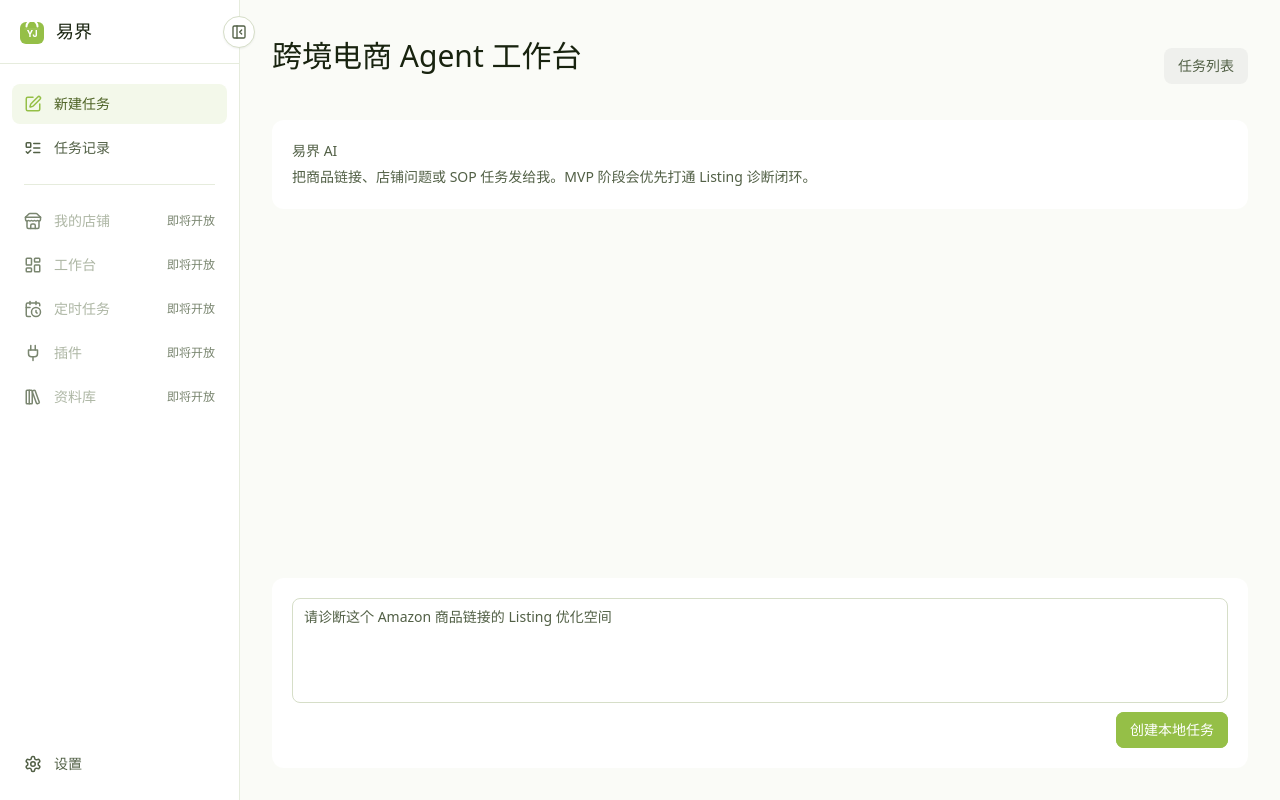
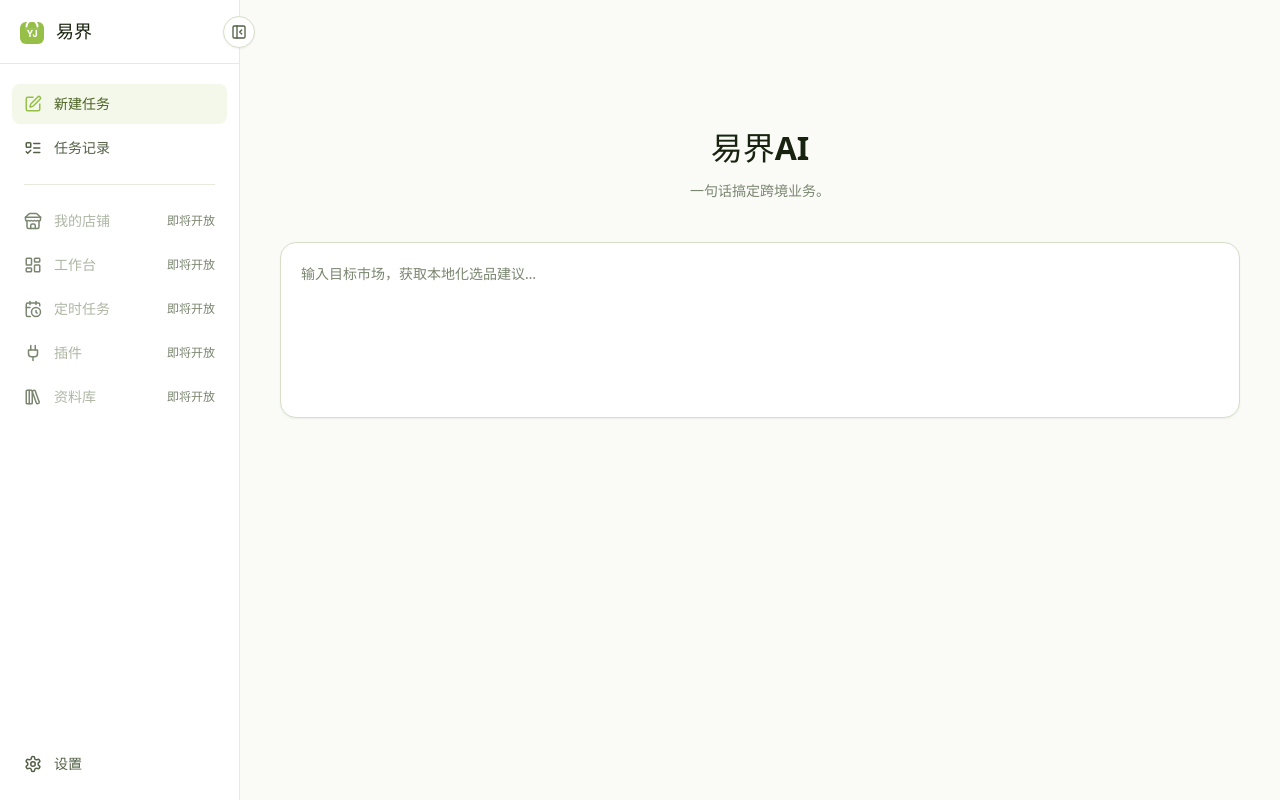
Before and after one commit to 36Dge/yijie-desktop, a Vue app: page /chat in a window 1280 px wide. Built offline with nearby package versions, Linux system fonts and the light colour scheme.

Commit message:
feat(chat): implement FEAT-124 S3 entry state

```diff
--- /dev/null
+++ b/src/composables/useRotatingPlaceholder.ts
@@ -0,0 +1,146 @@
+import {
+  computed,
+  onScopeDispose,
+  ref,
+  watch,
+  type ComputedRef,
+  type Ref,
+  type WatchStopHandle,
+} from "vue";
+import {
+  PLACEHOLDER_ROTATION_INTERVAL_MS,
+  nextPlaceholderIndex,
+  placeholderAt,
+  shouldRotatePlaceholder,
+} from "../domain/placeholder-rotation";
+
+export interface MotionPreferenceSource {
+  readonly matches: boolean;
+  subscribe(listener: (matches: boolean) => void): () => void;
+}
+
+export interface RotatingPlaceholderOptions {
+  motionPreference?: MotionPreferenceSource;
+  intervalMs?: number;
+}
+
+export interface RotatingPlaceholder {
+  placeholder: ComputedRef<string>;
+  placeholderIndex: Readonly<Ref<number>>;
+  isFocused: Readonly<Ref<boolean>>;
+  onFocus: () => void;
+  onBlur: () => void;
+  dispose: () => void;
+}
+
+function createSystemMotionPreference(): MotionPreferenceSource | undefined {
+  if (typeof window === "undefined" || typeof window.matchMedia !== "function") {
+    return undefined;
+  }
+
+  const query = window.matchMedia("(prefers-reduced-motion: reduce)");
+
+  return {
+    get matches() {
+      return query.matches;
+    },
+    subscribe(listener) {
+      const handleChange = (event: MediaQueryListEvent) => listener(event.matches);
+      query.addEventListener("change", handleChange);
+      return () => query.removeEventListener("change", handleChange);
+    },
+  };
+}
+
+export function useRotatingPlaceholder(
+  value: Ref<string>,
+  options: RotatingPlaceholderOptions = {},
+): RotatingPlaceholder {
+  const motionPreference = options.motionPreference ?? createSystemMotionPreference();
+  const intervalMs = options.intervalMs ?? PLACEHOLDER_ROTATION_INTERVAL_MS;
+  const placeholderIndex = ref(0);
+  const isFocused = ref(false);
+  const prefersReducedMotion = ref(motionPreference?.matches ?? false);
+  const placeholder = computed(() => placeholderAt(placeholderIndex.value));
+
+  let intervalHandle: ReturnType<typeof globalThis.setInterval> | undefined;
+  let stopWatching: WatchStopHandle | undefined;
+  let unsubscribeMotionPreference: (() => void) | undefined;
+  let isDisposed = false;
+
+  function stopRotation(): void {
+    if (intervalHandle === undefined) {
+      return;
+    }
+
+    globalThis.clearInterval(intervalHandle);
+    intervalHandle = undefined;
+  }
+
+  function syncRotation(): void {
+    if (prefersReducedMotion.value) {
+      placeholderIndex.value = 0;
+    }
+
+    const shouldRotate = shouldRotatePlaceholder({
+      value: value.value,
+      isFocused: isFocused.value,
+      prefersReducedMotion: prefersReducedMotion.value,
+      isDisposed,
+    });
+
+    if (!shouldRotate) {
+      stopRotation();
+      return;
+    }
+
+    if (intervalHandle !== undefined) {
+      return;
+    }
+
+    intervalHandle = globalThis.setInterval(() => {
+      placeholderIndex.value = nextPlaceholderIndex(placeholderIndex.value);
+    }, intervalMs);
+  }
+
+  function onFocus(): void {
+    isFocused.value = true;
+  }
+
+  function onBlur(): void {
+    isFocused.value = false;
+  }
+
+  function dispose(): void {
+    if (isDisposed) {
+      return;
+    }
+
+    isDisposed = true;
+    stopRotation();
+    stopWatching?.();
+    unsubscribeMotionPreference?.();
+    stopWatching = undefined;
+    unsubscribeMotionPreference = undefined;
+  }
+
+  stopWatching = watch([value, isFocused, prefersReducedMotion], syncRotation, {
+    flush: "sync",
+  });
+
+  unsubscribeMotionPreference = motionPreference?.subscribe((matches) => {
+    prefersReducedMotion.value = matches;
+  });
+
+  syncRotation();
+  onScopeDispose(dispose);
+
+  return {
+    placeholder,
+    placeholderIndex,
+    isFocused,
+    onFocus,
+    onBlur,
+    dispose,
+  };
+}
--- /dev/null
+++ b/src/domain/placeholder-rotation.ts
@@ -0,0 +1,44 @@
+export const CHAT_ENTRY_PLACEHOLDERS = [
+  "搜索热销商品关键词，发现下一个爆款…",
+  "输入目标市场，获取本地化选品建议…",
+  "查询物流方案，对比各国时效与运费…",
+  "粘贴商品链接，一键分析竞品数据…",
+  "输入店铺名称，诊断运营健康度…",
+] as const;
+
+export const PLACEHOLDER_ROTATION_INTERVAL_MS = 4_000;
+
+export interface PlaceholderRotationState {
+  value: string;
+  isFocused: boolean;
+  prefersReducedMotion: boolean;
+  isDisposed: boolean;
+}
+
+export function normalizePlaceholderIndex(index: number): number {
+  if (!Number.isFinite(index)) {
+    return 0;
+  }
+
+  const integerIndex = Math.trunc(index);
+  return (
+    (integerIndex % CHAT_ENTRY_PLACEHOLDERS.length) + CHAT_ENTRY_PLACEHOLDERS.length
+  ) % CHAT_ENTRY_PLACEHOLDERS.length;
+}
+
+export function nextPlaceholderIndex(index: number): number {
+  return normalizePlaceholderIndex(normalizePlaceholderIndex(index) + 1);
+}
+
+export function placeholderAt(index: number): (typeof CHAT_ENTRY_PLACEHOLDERS)[number] {
+  return CHAT_ENTRY_PLACEHOLDERS[normalizePlaceholderIndex(index)];
+}
+
+export function shouldRotatePlaceholder(state: PlaceholderRotationState): boolean {
+  return (
+    !state.isDisposed &&
+    !state.isFocused &&
+    state.value.length === 0 &&
+    !state.prefersReducedMotion
+  );
+}
--- a/src/pages/chat/ChatPage.vue
+++ b/src/pages/chat/ChatPage.vue
@@ -1,57 +1,107 @@
 <script setup lang="ts">
-import { computed, ref } from "vue";
-import { useRouter } from "vue-router";
-import { NButton, NCard, NH1, NInput, NSpace, NText } from "naive-ui";
+import { ref } from "vue";
+import { useRotatingPlaceholder } from "../../composables/useRotatingPlaceholder";
 
-const prompt = ref("请诊断这个 Amazon 商品链接的 Listing 优化空间");
-const router = useRouter();
-
-const canCreateTask = computed(() => prompt.value.trim().length > 0);
+const prompt = ref("");
+const { placeholder, onFocus, onBlur } = useRotatingPlaceholder(prompt);
 </script>
 
 <template>
-  <section class="chat-workspace">
-    <header>
-      <n-space align="center" justify="space-between">
-        <n-h1>跨境电商 Agent 工作台</n-h1>
-        <n-button secondary @click="router.push('/tasks')">任务列表</n-button>
-      </n-space>
-    </header>
-
-    <n-card class="conversation" :bordered="false">
-      <n-space vertical size="small">
-        <n-text strong>易界 AI</n-text>
-        <n-text>把商品链接、店铺问题或 SOP 任务发给我。MVP 阶段会优先打通 Listing 诊断闭环。</n-text>
-      </n-space>
-    </n-card>
-
-    <n-card :bordered="false">
-      <n-space vertical>
-        <n-input
-          v-model:value="prompt"
-          type="textarea"
-          :autosize="{ minRows: 4, maxRows: 8 }"
-          aria-label="Chat prompt"
-        />
-        <n-space justify="end">
-          <n-button type="primary" :disabled="!canCreateTask">创建本地任务</n-button>
-        </n-space>
-      </n-space>
-    </n-card>
+  <section class="chat-entry" aria-labelledby="new-task-title">
+    <div class="chat-entry__content">
+      <h1 id="new-task-title" class="chat-entry__heading">易界AI</h1>
+      <p id="new-task-subtitle" class="chat-entry__subtitle">一句话搞定跨境业务。</p>
+      <textarea
+        v-model="prompt"
+        class="chat-entry__composer"
+        :placeholder="placeholder"
+        aria-label="输入你的跨境业务需求"
+        aria-describedby="new-task-subtitle"
+        autocomplete="off"
+        spellcheck="true"
+        @focus="onFocus"
+        @blur="onBlur"
+      />
+    </div>
   </section>
 </template>
 
 <style scoped>
-.chat-workspace {
+.chat-entry {
   display: grid;
+  width: 100%;
   min-height: 100%;
-  grid-template-rows: auto 1fr auto;
-  gap: var(--yj-space-5);
+  grid-template-rows:
+    var(--yj-layout-chat-entry-top-offset) auto
+    minmax(var(--yj-space-0), 1fr);
   padding: var(--yj-space-8);
   background: var(--yj-color-bg-page);
 }
 
-.conversation {
-  align-self: start;
+.chat-entry__content {
+  width: min(100%, var(--yj-layout-form-max));
+  grid-row: 2;
+  margin-inline: auto;
+}
+
+.chat-entry__heading {
+  margin: var(--yj-space-0);
+  color: var(--yj-color-text-primary);
+  font-size: var(--yj-font-size-display);
+  font-weight: var(--yj-font-weight-semibold);
+  line-height: var(--yj-line-height-display);
+  text-align: center;
+}
+
+.chat-entry__subtitle {
+  margin: var(--yj-space-3) var(--yj-space-0) var(--yj-space-10);
+  color: var(--yj-color-text-tertiary);
+  font-size: var(--yj-font-size-body);
+  font-weight: var(--yj-font-weight-regular);
+  line-height: var(--yj-line-height-body);
+  text-align: center;
+}
+
+.chat-entry__composer {
+  display: block;
+  width: 100%;
+  height: var(--yj-layout-composer-height);
+  min-height: var(--yj-layout-composer-height);
+  resize: none;
+  padding: var(--yj-space-5);
+  border: var(--yj-border-width) solid var(--yj-color-border-default);
+  border-radius: var(--yj-radius-xl);
+  outline: none;
+  color: var(--yj-color-text-primary);
+  background: var(--yj-color-bg-card);
+  box-shadow: var(--yj-shadow-xs);
+  caret-color: var(--yj-color-brand-active);
+  font: inherit;
+  transition:
+    border-color var(--yj-motion-fast) var(--yj-ease-standard),
+    box-shadow var(--yj-motion-fast) var(--yj-ease-standard);
+}
+
+.chat-entry__composer::placeholder {
+  color: var(--yj-color-text-tertiary);
+  opacity: 1;
+}
+
+.chat-entry__composer:hover {
+  border-color: var(--yj-color-border-strong);
+}
+
+.chat-entry__composer:focus {
+  border-color: var(--yj-color-brand-active);
+  box-shadow:
+    var(--yj-shadow-xs),
+    var(--yj-space-0) var(--yj-space-0) var(--yj-space-0) var(--yj-space-1)
+      var(--yj-color-brand-border);
+}
+
+@media (prefers-reduced-motion: reduce) {
+  .chat-entry__composer {
+    transition: none;
+  }
 }
 </style>
--- a/src/styles/variables.css
+++ b/src/styles/variables.css
@@ -44,6 +44,8 @@
   --yj-line-height-section-title: 26px;
   --yj-line-height-page-title: 32px;
   --yj-line-height-display: 40px;
+  --yj-font-weight-regular: 400;
+  --yj-font-weight-semibold: 600;
 
   --yj-space-0: 0;
   --yj-space-1: 4px;
@@ -63,6 +65,7 @@
   --yj-radius-lg: 12px;
   --yj-radius-xl: 16px;
   --yj-radius-full: 999px;
+  --yj-border-width: 1px;
 
   --yj-shadow-xs: 0 1px 2px rgba(24, 35, 15, 0.06);
   --yj-shadow-card: 0 8px 24px rgba(24, 35, 15, 0.08);
@@ -78,6 +81,8 @@
   --yj-layout-sidebar-expanded: 240px;
   --yj-layout-sidebar-collapsed: 72px;
   --yj-layout-form-max: 960px;
+  --yj-layout-composer-height: 176px;
+  --yj-layout-chat-entry-top-offset: 96px;
 
   --yj-logo-mark-sm: 24px;
   --yj-logo-mark-md: 32px;
```
Also changed, not shown: 2 other files (tests, documents, lock files or other folders).
